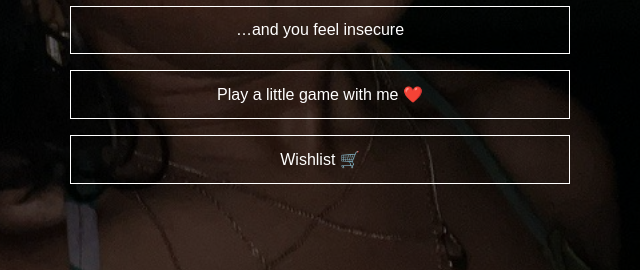
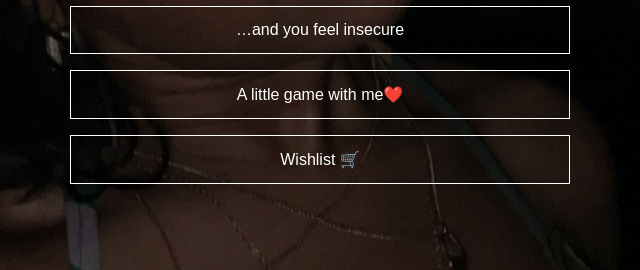
Before and after one commit to angelowonubi/Oyinbo, a plain HTML site: page index.html in a window 1280 px wide. Shown: the part 466-736 px from the top of the page, 320-960 px from the left. Drawn offline with Linux system fonts and the light colour scheme.

Commit message:
Update index.html

```diff
--- a/index.html
+++ b/index.html
@@ -17,7 +17,7 @@
       <button onclick="goToMessages('heavy')">…and the day feels heavy or overwhelming</button>
       <button onclick="goToMessages('miss')">…and you feel insecure</button>
       <button onclick="window.location.href='minigame.html'">
-        Play a little game with me ❤️
+        A little game with me❤️
       </button>
 <button onclick="window.location.href='wishlist.html'">
         Wishlist 🛒
```
